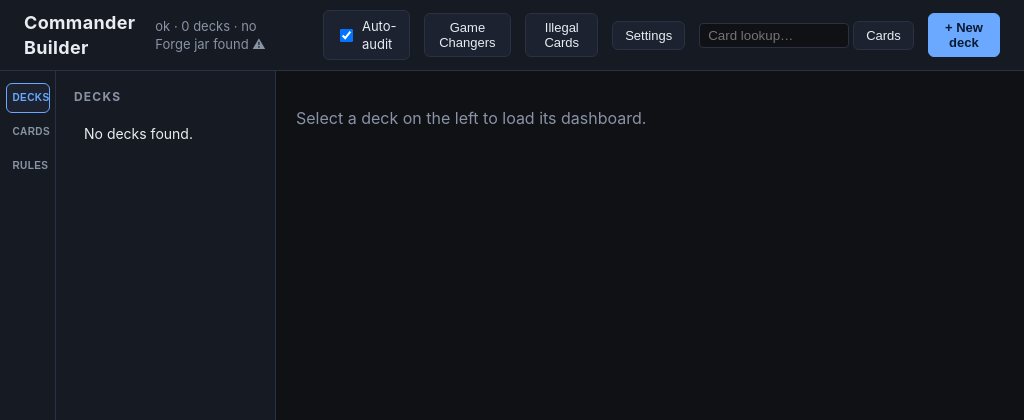
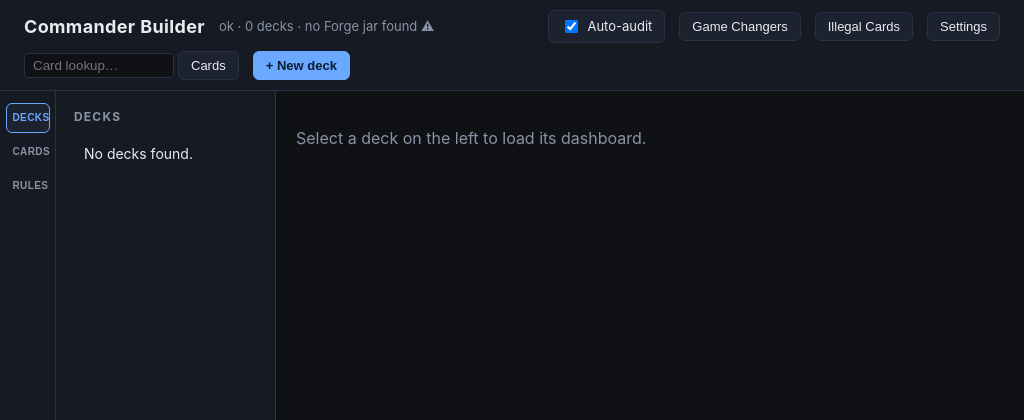
Before and after one commit to LlamaAdam/commander-builder, a Flask app: page / in a window 1024 px wide. Shown: the top 420 px of the page. Run offline with Flask 3, Linux system fonts and the light colour scheme; data that the repository does not hold is empty; parts of the project's set-up code (start-up, migrations or seed data) failed here and were passed over; some libraries are stand-ins or nearby versions.

Commit message:
fix(web): wrap the topbar in the tablet band to prevent horizontal overflow
The 769-1024px tablet media query narrowed the sidebar grid column but
left the topbar with the desktop no-wrap flex layout, so at ~800px a
trailing topbar button pushed past the right edge and produced
horizontal body scroll (caught in live mobile/tablet browser testing).
Let the topbar wrap in that band, matching what the phone query already
does below 769px.

Co-Authored-By: Claude Fable 5 <noreply@anthropic.com>

```diff
--- a/src/commander_builder/web/static/app.css
+++ b/src/commander_builder/web/static/app.css
@@ -610,6 +610,11 @@ body {
 @media (max-width: 1024px) and (min-width: 769px) {
   .layout { grid-template-columns: 56px 220px 1fr; }
   .dashboard { padding: 20px; }
+  /* The full-width topbar buttons can exceed a ~800px tablet width and
+     push a trailing button off the right edge (horizontal body scroll).
+     Let the row wrap here too — the phone query already does this below
+     the 769px floor, but the tablet band kept the desktop no-wrap topbar. */
+  .topbar { flex-wrap: wrap; row-gap: 8px; }
 }
 
 /* --- Phone: sidebar+rail drawer, full-width dashboard. -------------- */
```
